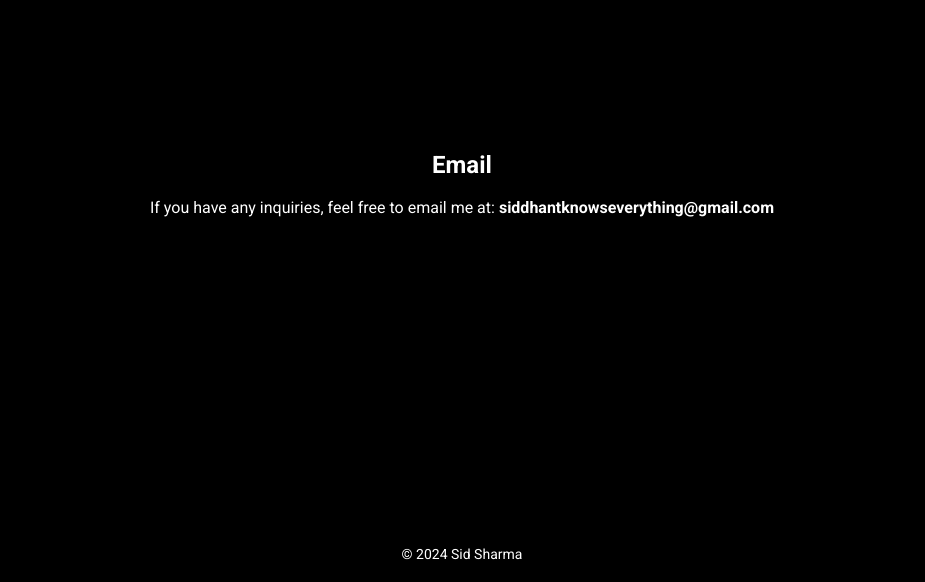
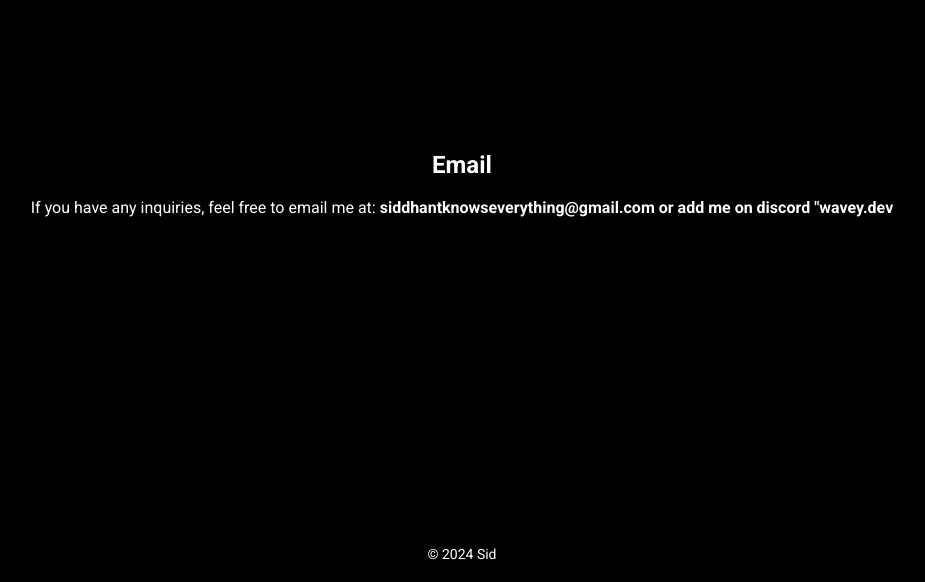
Before and after one commit to Sharms911/sidwebsite, a Flask app: page /sidwebsite/contact in a window 1280 px wide. Shown: the part 218-800 px from the top of the page, without its empty margins (178-1103 px from the left). Run offline with Flask 3, Linux system fonts and the light colour scheme.

Commit message:
Update contact.html

```diff
--- a/templates/contact.html
+++ b/templates/contact.html
@@ -3,7 +3,7 @@
 <head>
     <meta charset="UTF-8">
     <meta name="viewport" content="width=device-width, initial-scale=1.0">
-    <title>Contact Sid Sharma</title>
+    <title>Contact Sid</title>
     <link href="https://fonts.googleapis.com/css2?family=Roboto:wght@400;700&display=swap" rel="stylesheet">
     <style>
         /* Add your CSS styles here */
@@ -90,11 +90,11 @@
 
     <section id="contact">
         <h2>Email</h2>
-        <p>If you have any inquiries, feel free to email me at: <strong>siddhantknowseverything@gmail.com</strong></p>
+        <p>If you have any inquiries, feel free to email me at: <strong>siddhantknowseverything@gmail.com or add me on discord "wavey.dev</strong></p>
     </section>
 
     <footer>
-        <p>&copy; 2024 Sid Sharma</p>
+        <p>&copy; 2024 Sid</p>
     </footer>
 </body>
 </html>
```
